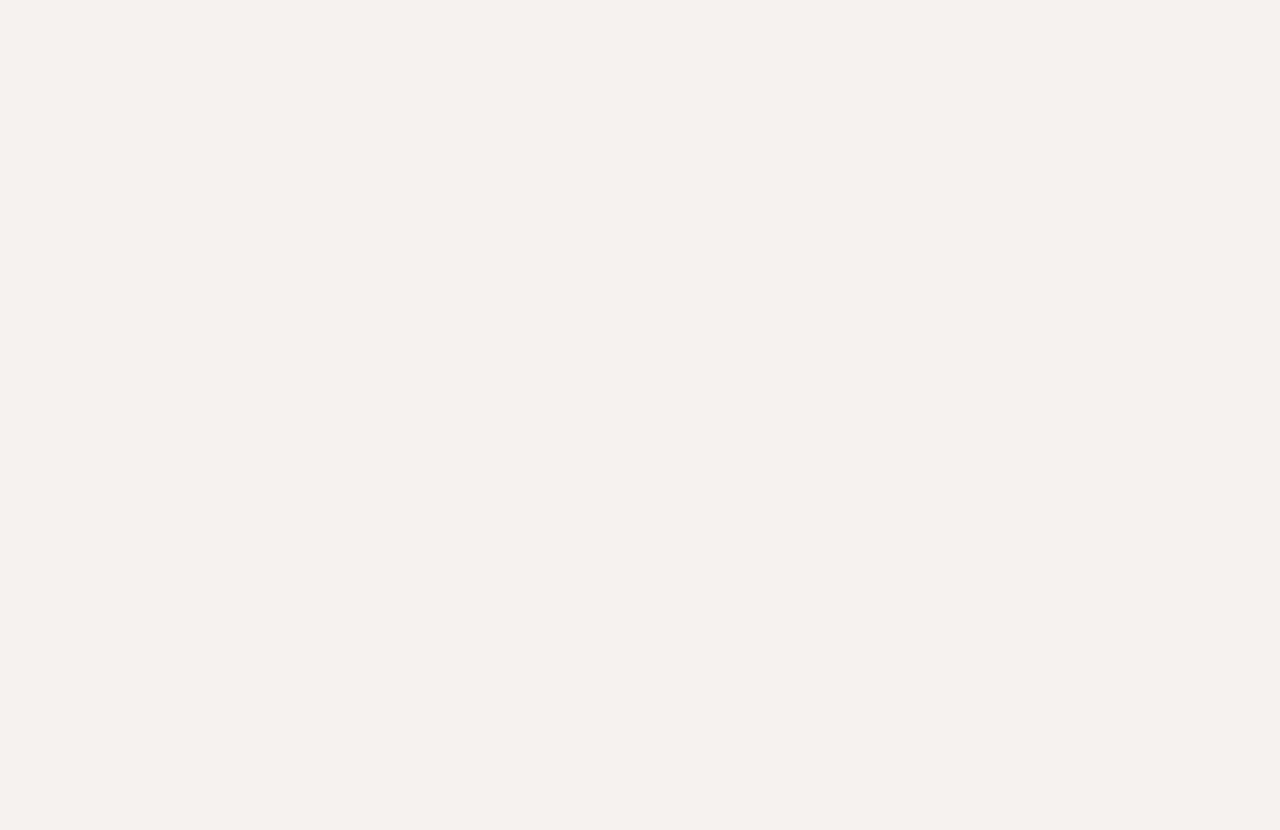
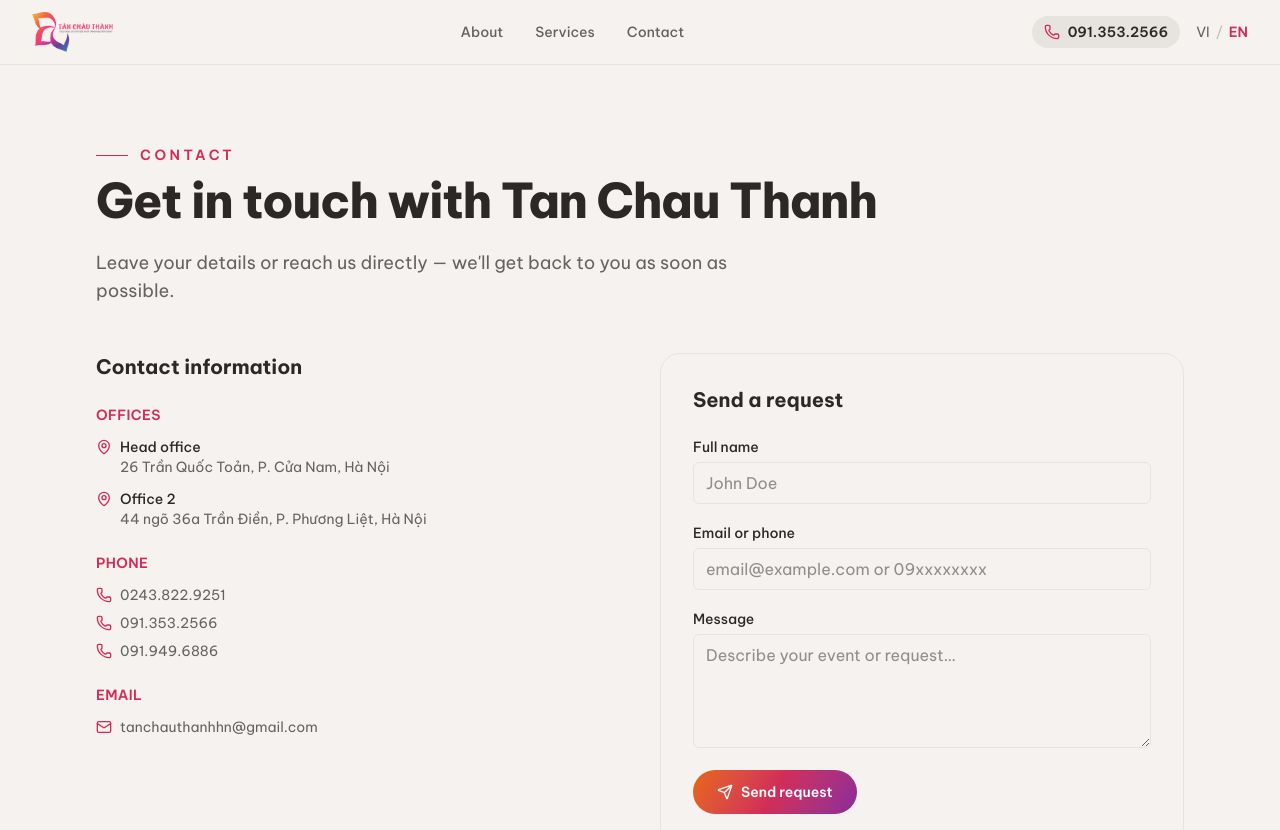
Before and after one commit to thphattt/JobWeb, a Next.js app: page /en/lien-he in a window 1280 px wide. Before the commit this address had no page. Shown: the top 830 px of the page. Before the commit the page ends 800 px from the top, so only its background shows below. Built offline with nearby package versions, Linux system fonts and the light colour scheme.

Commit message:
feat: add contact page with form and validation, including email submission functionality

```diff
--- /dev/null
+++ b/src/app/[locale]/lien-he/ContactForm.tsx
@@ -0,0 +1,86 @@
+'use client';
+
+import { useActionState } from 'react';
+import { useTranslations } from 'next-intl';
+import { Send } from 'lucide-react';
+import { submitContact, type ContactState } from './actions';
+
+const initial: ContactState = { status: 'idle' };
+
+const inputCls =
+  'mt-1 w-full rounded-input border border-rule bg-paper px-3 py-2 text-ink outline-none transition-colors focus:border-accent';
+
+export function ContactForm() {
+  const t = useTranslations('form');
+  const [state, action, pending] = useActionState(submitContact, initial);
+  const hasErr = (f: string) =>
+    state.status === 'error' && (state.fields?.includes(f) ?? false);
+
+  return (
+    <form action={action} className="space-y-4" noValidate>
+      <div>
+        <label htmlFor="name" className="text-sm font-medium text-ink">
+          {t('name')}
+        </label>
+        <input
+          id="name"
+          name="name"
+          type="text"
+          placeholder={t('namePlaceholder')}
+          className={inputCls}
+        />
+        {hasErr('name') && (
+          <p className="mt-1 text-sm text-red-600">{t('errName')}</p>
+        )}
+      </div>
+
+      <div>
+        <label htmlFor="contact" className="text-sm font-medium text-ink">
+          {t('contact')}
+        </label>
+        <input
+          id="contact"
+          name="contact"
+          type="text"
+          placeholder={t('contactPlaceholder')}
+          className={inputCls}
+        />
+        {hasErr('contact') && (
+          <p className="mt-1 text-sm text-red-600">{t('errContact')}</p>
+        )}
+      </div>
+
+      <div>
+        <label htmlFor="message" className="text-sm font-medium text-ink">
+          {t('message')}
+        </label>
+        <textarea
+          id="message"
+          name="message"
+          rows={4}
+          placeholder={t('messagePlaceholder')}
+          className={inputCls}
+        />
+        {hasErr('message') && (
+          <p className="mt-1 text-sm text-red-600">{t('errMessage')}</p>
+        )}
+      </div>
+
+      <button
+        type="submit"
+        disabled={pending}
+        className="inline-flex items-center gap-2 rounded-pill bg-brand-gradient px-6 py-3 text-sm font-semibold text-accent-ink transition-transform hover:-translate-y-0.5 disabled:opacity-60"
+      >
+        <Send className="size-4" aria-hidden />
+        {pending ? t('sending') : t('submit')}
+      </button>
+
+      {state.status === 'success' && (
+        <p className="text-sm font-medium text-green-700">{t('success')}</p>
+      )}
+      {state.status === 'error' && !state.fields && (
+        <p className="text-sm font-medium text-red-600">{t('error')}</p>
+      )}
+    </form>
+  );
+}
--- /dev/null
+++ b/src/app/[locale]/lien-he/actions.ts
@@ -0,0 +1,59 @@
+'use server';
+
+import { z } from 'zod';
+
+export type ContactState = {
+  status: 'idle' | 'success' | 'error';
+  fields?: string[];
+};
+
+const schema = z.object({
+  name: z.string().trim().min(2),
+  contact: z.string().trim().min(5),
+  message: z.string().trim().min(10)
+});
+
+export async function submitContact(
+  _prev: ContactState,
+  formData: FormData
+): Promise<ContactState> {
+  const parsed = schema.safeParse({
+    name: formData.get('name'),
+    contact: formData.get('contact'),
+    message: formData.get('message')
+  });
+
+  if (!parsed.success) {
+    const fields = [
+      ...new Set(parsed.error.issues.map((i) => String(i.path[0])))
+    ];
+    return { status: 'error', fields };
+  }
+
+  const data = parsed.data;
+  const apiKey = process.env.RESEND_API_KEY;
+  const to = process.env.CONTACT_TO_EMAIL ?? 'tanchauthanhhn@gmail.com';
+
+  if (apiKey) {
+    try {
+      const { Resend } = await import('resend');
+      const resend = new Resend(apiKey);
+      await resend.emails.send({
+        from:
+          process.env.CONTACT_FROM_EMAIL ??
+          'Tân Châu Thành <onboarding@resend.dev>',
+        to,
+        subject: `Liên hệ mới từ ${data.name}`,
+        text: `Tên: ${data.name}\nLiên hệ: ${data.contact}\n\nNội dung:\n${data.message}`
+      });
+    } catch (err) {
+      console.error('[contact] Resend error:', err);
+      return { status: 'error' };
+    }
+  } else {
+    // Chưa cấu hình RESEND_API_KEY — log để dev xem; UX vẫn báo thành công.
+    console.log('[contact] (RESEND_API_KEY chưa cấu hình) submission:', data);
+  }
+
+  return { status: 'success' };
+}
--- /dev/null
+++ b/src/app/[locale]/lien-he/page.tsx
@@ -0,0 +1,112 @@
+import { getTranslations, setRequestLocale } from 'next-intl/server';
+import { Phone, Mail, MapPin } from 'lucide-react';
+import { ContactForm } from './ContactForm';
+
+const offices = [
+  { labelKey: 'hqLabel', addr: '26 Trần Quốc Toản, P. Cửa Nam, Hà Nội' },
+  { labelKey: 'office2Label', addr: '44 ngõ 36a Trần Điền, P. Phương Liệt, Hà Nội' }
+] as const;
+
+const phones = ['0243.822.9251', '091.353.2566', '091.949.6886'];
+
+export default async function ContactPage({
+  params
+}: {
+  params: Promise<{ locale: string }>;
+}) {
+  const { locale } = await params;
+  setRequestLocale(locale);
+  const t = await getTranslations();
+  const email = t('brand.email');
+
+  return (
+    <div className="mx-auto max-w-6xl px-4 py-16 sm:px-6 sm:py-20 lg:px-8">
+      <p className="flex items-center gap-3 text-sm font-semibold uppercase tracking-[0.25em] text-accent">
+        <span className="h-px w-8 bg-accent" aria-hidden />
+        {t('contactPage.eyebrow')}
+      </p>
+      <h1 className="mt-3 font-display text-4xl font-extrabold tracking-tight text-ink sm:text-5xl">
+        {t('contactPage.title')}
+      </h1>
+      <p className="mt-6 max-w-2xl text-lg text-ink-2">
+        {t('contactPage.lead')}
+      </p>
+
+      <div className="mt-12 grid gap-10 lg:grid-cols-2">
+        {/* Thông tin liên hệ */}
+        <div>
+          <h2 className="font-display text-xl font-bold text-ink">
+            {t('contactPage.infoTitle')}
+          </h2>
+
+          <div className="mt-6 space-y-6 text-sm">
+            <div>
+              <p className="font-semibold uppercase tracking-wide text-accent">
+                {t('contactPage.officesLabel')}
+              </p>
+              <ul className="mt-3 space-y-3 text-ink-2">
+                {offices.map((o) => (
+                  <li key={o.labelKey} className="flex gap-2">
+                    <MapPin
+                      className="mt-0.5 size-4 shrink-0 text-accent"
+                      aria-hidden
+                    />
+                    <span>
+                      <span className="font-medium text-ink">
+                        {t(`footer.${o.labelKey}`)}
+                      </span>
+                      <br />
+                      {o.addr}
+                    </span>
+                  </li>
+                ))}
+              </ul>
+            </div>
+
+            <div>
+              <p className="font-semibold uppercase tracking-wide text-accent">
+                {t('contactPage.phoneLabel')}
+              </p>
+              <ul className="mt-3 space-y-2 text-ink-2">
+                {phones.map((p) => (
+                  <li key={p} className="flex items-center gap-2">
+                    <Phone className="size-4 shrink-0 text-accent" aria-hidden />
+                    <a
+                      href={`tel:${p.replace(/[.\s]/g, '')}`}
+                      className="transition-colors hover:text-ink"
+                    >
+                      {p}
+                    </a>
+                  </li>
+                ))}
+              </ul>
+            </div>
+
+            <div>
+              <p className="font-semibold uppercase tracking-wide text-accent">
+                {t('contactPage.emailLabel')}
+              </p>
+              <a
+                href={`mailto:${email}`}
+                className="mt-3 inline-flex items-center gap-2 text-ink-2 transition-colors hover:text-ink"
+              >
+                <Mail className="size-4 shrink-0 text-accent" aria-hidden />
+                {email}
+              </a>
+            </div>
+          </div>
+        </div>
+
+        {/* Form */}
+        <div className="rounded-card border border-rule bg-paper p-6 sm:p-8">
+          <h2 className="font-display text-xl font-bold text-ink">
+            {t('form.title')}
+          </h2>
+          <div className="mt-5">
+            <ContactForm />
+          </div>
+        </div>
+      </div>
+    </div>
+  );
+}
```
